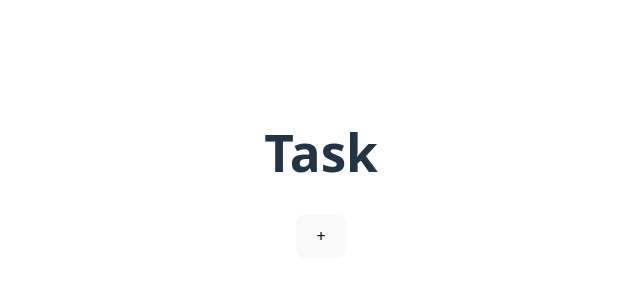
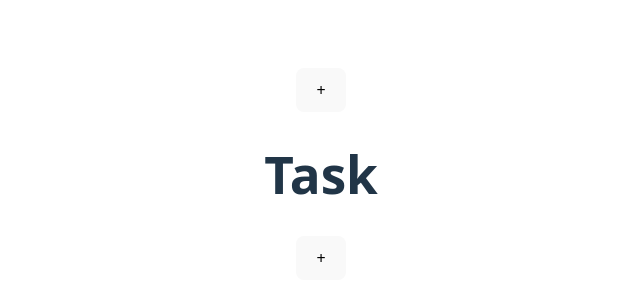
Before and after one commit to RamSivaSundaraKarthykeyan/Cards-Task, a React (Vite) app: page / in a window 1280 px wide. Shown: the part 226-526 px from the top of the page, without its empty margins (319-959 px from the left). Built offline with nearby package versions, Linux system fonts and the light colour scheme.

Commit message:
Added Deck

```diff
--- a/src/App.jsx
+++ b/src/App.jsx
@@ -1,10 +1,10 @@
 import "./CSS/App.css";
-import TaskCard from "./components/TaskCard";
+import Deck from "./components/Deck.jsx";
 
 function App() {
   return (
     <>
-      <TaskCard />
+      <Deck />
     </>
   );
 }
--- /dev/null
+++ b/src/components/Deck.jsx
@@ -0,0 +1,12 @@
+import TaskCard from "./TaskCard.jsx";
+
+function Deck() {
+  return (
+    <div>
+      <button>+</button>
+      <TaskCard />
+    </div>
+  );
+}
+
+export default Deck;
```
